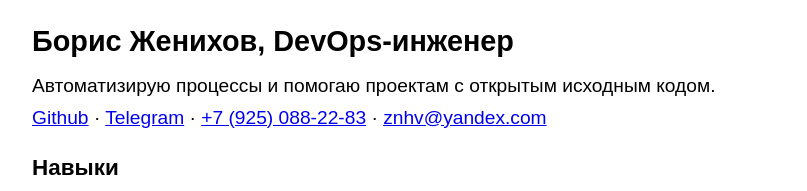
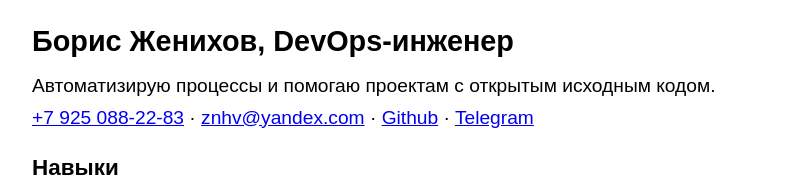
Before and after one commit to abuwhite/znhv.github.io, a plain HTML site: page index.html in a window 1280 px wide. Shown: the top 191 px of the page, without its empty margins (224-1031 px from the left). Drawn offline with Linux system fonts and the light colour scheme.

Commit message:
Refactoring

```diff
--- a/index.html
+++ b/index.html
@@ -35,7 +35,7 @@
 	<header>
 		<h1>Борис Женихов, DevOps-инженер</h1>
 		<aside>Автоматизирую процессы и помогаю проектам с открытым исходным кодом.</aside>
-		<p class="typography-intro"><a href="http://github.com/znhv">Github</a> · <a href="https://t.me/catblaster">Telegram</a> · <a href="tel:89250882283">+7 (925) 088-22-83</a> · <a href="mailto:znhv@yandex.com">znhv@yandex.com</a>
+		<p class="typography-intro"><a href="tel:89250882283">+7 925 088-22-83</a> · <a href="mailto:znhv@yandex.com">znhv@yandex.com</a> · <a href="http://github.com/znhv">Github</a> · <a href="https://t.me/catblaster">Telegram</a></p>
 	</header>
 	<h3>Навыки</h3>
 	<p>Linux/GNU, FreeBSD, OS X, Windows | Python, Go, Bash, JavaScript | Kubernetes, Docker, Ansible, Prometheus, Jenkins, Github Actions | Flask, HTML, CSS, JSON, Ajax, PostgreSQL.</p>
```
